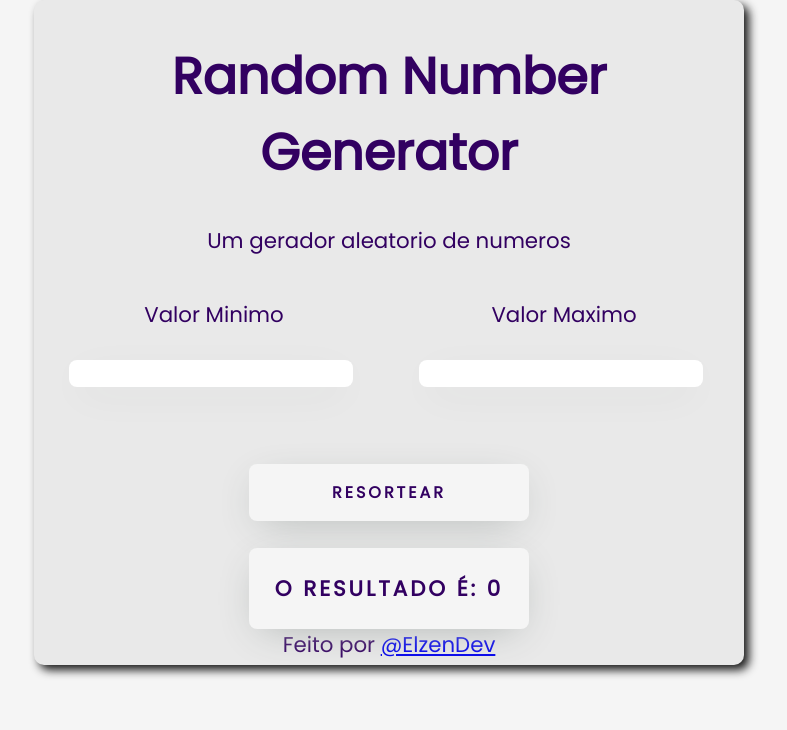
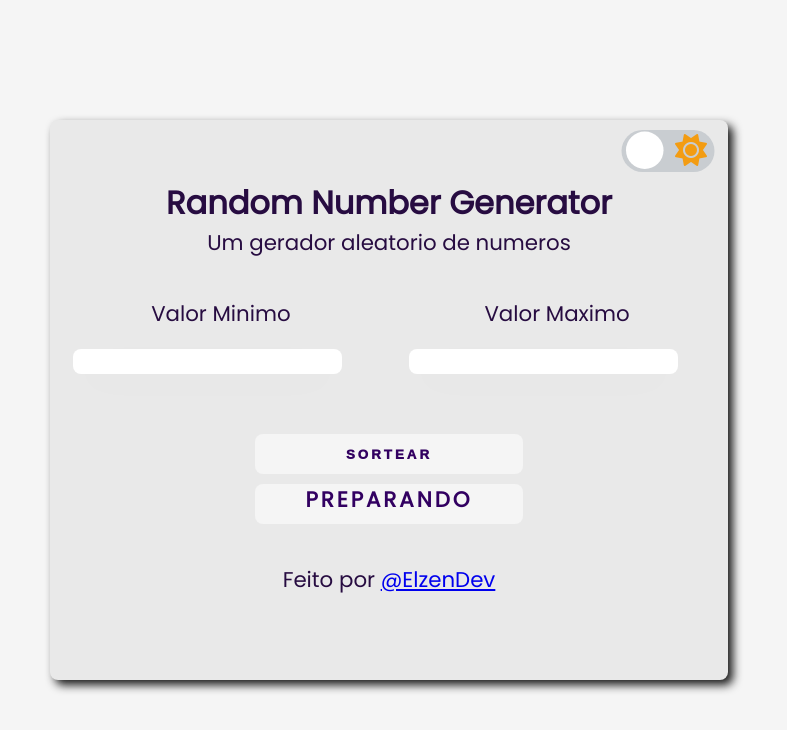
Before and after one commit to ElzenDev/RNG-Random_Number_Generator, a plain HTML site: page index.html in a window 1280 px wide. Both pictures are taken after a click on the button "Sortear". Shown: the whole page, without its empty margins (251-1038 px from the left). Drawn offline with Linux system fonts and the light colour scheme; a web font is replaced by a local one.

Commit message:
Add files via upload

```diff
--- a/index.html
+++ b/index.html
@@ -12,9 +12,18 @@
     <link href="https://fonts.googleapis.com/css2?family=Neucha&family=Poppins&display=swap" rel="stylesheet">
 </head>
 <body>
-    <script src="script.js"></script>
+    <div id="gerador">
 
-    <div id="gerador">
+        <div class="Theme">
+            <input type="checkbox" class="checkbox" id="chk">
+
+            <label class="label" id="label" for="chk">
+                <i class="fas fa-moon"></i>
+                <i class="fas fa-sun"></i>
+                <div class="ball" id="ball"></div>
+            </label>
+        </div>
+
         <div class="title">
             <h1>Random Number Generator</h1>
             <p>Um gerador aleatorio de numeros</p>
@@ -35,16 +44,20 @@
 
 
             </div>
-            <p>
-                <input type="button" value="Sortear" onclick="contar()"
+            <div>
+                <input type="button" value="Sortear" onclick="sortear()"
                 id="button">
-            </p>
+
+                <p id="res">Preparando</p>
+            </div>
         </div>
 
-        <div id="res">Preparando</div>
 
-        <footer>Feito por <a href="https://github.com/ElzenDev" target="_blank" rel="external"> @ElzenDev</a></footer>
+        <footer>Feito por  <a href="https://github.com/ElzenDev" target="_blank" rel="external">  @ElzenDev</a></footer>
     </div>
+
+    <script src="script.js"></script>
+    <script src="https://kit.fontawesome.com/998c60ef77.js" crossorigin="anonymous"></script>
 
 </body>
 </html>
--- a/script.js
+++ b/script.js
@@ -1,6 +1,24 @@
-//                ***FUNÇÕES***
 
-function contar(){
+const chk = document.getElementById('chk')
+const ger = document.getElementById('gerador')
+const ball = document.getElementById('ball')
+const label = document.getElementById('label')
+const button = document.getElementById('Sortear')
+let btn = document.getElementById('button')
+let res = document.getElementById('res')
+
+chk.addEventListener('change', ()=> {
+    document.body.classList.toggle('dark')
+    ger.classList.toggle('dark')
+    ball.classList.toggle('dark')
+    label.classList.toggle('dark')
+    btn.classList.toggle('dark')
+    res.classList.toggle('dark')
+})
+
+//                **SORTEIO DE NÚMEROS***
+
+function sortear(){
 
     //      ** VARIAVEIS **
     var maxR = document.getElementById('max_range')
@@ -9,25 +27,21 @@ function contar(){
     var minR = document.getElementById('min_range')
     var nMin = Number(minR.value)
 
-    var btn = document.getElementById('button')
-
-    var res = document.getElementById('res')
+    if(nMax > nMin){
+        var sorteio = Math.floor(Math.random() * ((nMax + 1) - nMin) + nMin ); // CALCULO DO NUMERO
 
 
-    var sorteio = Math.floor(Math.random() * (nMax - nMin) + nMin); // CALCULO DO NUMERO
-
-
-    res.innerHTML = 'O resultado é   ' + sorteio
+        res.innerHTML = sorteio
 
         //     **Verificações pós contagem**
 
-    if(res.innerHTML = 'O resultado é: ' + sorteio){
+        if(res.innerHTML = sorteio){
             btn.value = 'Resortear'
         }
 
         if(btn.value = 'Resortear'){
             btn.addEventListener('click', function(){
-            res.innerHTML = 'O resultado é: ' + sorteio
+                res.innerHTML = sorteio
 
             })
         }
@@ -35,5 +49,18 @@ function contar(){
 
 
         return Number(res)
+        }
+
+    else if(nMax < nMin){
+            window.alert('[ERROR] O Valor Máximo deve ser maior do que o Valor Minímo')
+        }
+
+    else{
+            window.alert('[ERROR] O Valores devem ser diferentes')
+        }
+
+
+
+
 
 }
--- a/style.css
+++ b/style.css
@@ -1,45 +1,174 @@
+* {
+    margin: 0;
+    padding: 0;
+    box-sizing: border-box;
+}
+
 body{
     background-color: whitesmoke;
     font-family: 'Neucha', cursive;
     font-family: 'Poppins', sans-serif;
+    display: flex;
+    flex-direction:column;
+    justify-content: center;
+    align-items: center;
     font-size: 16pt;
+    height: 100vh;
     margin: 0;
     padding: 0;
-    color:rgb(50, 0, 97)
+    color:rgb(39, 12, 65);
+    transition: background 0.35s linear;
 }
+/*         **** DARK THEME ****                             */
+body.dark{
+    background: #232c35;
+    color:rgb(224, 224, 224);
+}
+
+#gerador.dark{
+    color:rgb(224, 224, 224);
+    background: #191f25;
+    box-shadow: 5px 5px 10px rgba(8, 8, 8, 0.9);
+}
+
+#ball.dark{
+    background-color: #232c35;
+}
+
+#label.dark{
+    background-color: rgb(233, 233, 233);
+}
+#button.dark{
+    cursor: pointer;
+    background-color: #1e242b;
+    color: whitesmoke;
+}
+#button.dark:hover{
+    cursor: pointer;
+    background-color: #171c20;
+    color: rgb(219, 219, 219);
+}
+
+#res.dark{
+    background: #1e242b;
+    color: whitesmoke;
+}
+/*        **** THEME ****       */
+.checkbox{
+    opacity:0;
+    position: absolute;
+}
+/*top: 80px;
+    left: 290px;*/
+.label{
+    background-color: #c9cdd1;
+    border-radius: 100px;
+    cursor: pointer;
+    display: flex;
+    align-items: center;
+    justify-content:space-between;
+    padding: 5px;
+    position: relative;
+    height: 28px;
+    width: 62px;
+
+    transform: scale(1.5)
+}
+.label .ball{
+    background-color: rgb(255, 255, 255);
+    border-radius: 50%;
+    position: absolute;
+    top: 1px;
+    left: 3px;
+
+    height: 25px;
+    width: 25px;
+
+    transform: translateX(0px);
+    transition: transform 0.2s linear;
+}
+
+.checkbox:checked + .label .ball{
+    transform: translateX(32px);
+}
+
+.fa-moon{
+    left: 5px;
+    color: #f1c40f;
+}
+
+.fa-sun{
+    color: #f39c12;
+}
+
+.Theme{
+    position: relative;
+    display: flex;
+    justify-content: center;
+    align-items: center;
+    height: 7vh;
+}
+.Theme label{
+    margin-left: 83%;
+}
+
+/*      **** GERADOR ****          */
+
 #gerador{
+    align-items: center;
     justify-content: center;
     text-align: center;
     background-color:rgb(233, 233, 233);
-    border-radius: 10px;
-    padding: 5px;
-    width: 700px;
-    margin: auto;
+    border-radius: 8px;
+    height: 70vh;
+    padding: 3px;
+    width: 53vw;
     box-shadow: 5px 5px 10px rgba(0, 0, 0, 0.9);
 }
-input{
+#max_range{
+    text-align: center;
     width: 80%;
     font-family: 'Neucha', cursive;
     font-family: 'Poppins', sans-serif;
     font: bold;
     font-size: 12pt;
-    margin: 30px;
+    margin: 20px;
     border: 10px;
-    border: 30px;
+    /*border: 30px;*/
     border-color: rgb(50, 0, 97);
     border-radius: 8px;
-    outline: none;
+    outline: rgb(99, 20, 173);
     text-transform: uppercase;
     font-weight: 1000;
     letter-spacing: 3px;
     color:rgb(50, 0, 97);
     box-shadow: 0px 10px 40px -12px #aeb3b1 ;
 }
+
+#min_range{
+    text-align: center;
+    width: 80%;
+    font-family: 'Neucha', cursive;
+    font-family: 'Poppins', sans-serif;
+    font: bold;
+    font-size: 12pt;
+    margin: 20px;
+    border: 10px;
+   /* border: 30px;*/
+    border-color: rgb(50, 0, 97);
+    border-radius: 8px;
+    outline: rgb(99, 20, 173);
+    text-transform: uppercase;
+    font-weight: 1000;
+    letter-spacing: 3px;
+    color:rgb(50, 0, 97);
+    box-shadow: 0px 10px 40px -12px #aeb3b1 ;
+}
+
 #button{
-    bottom: 0px;
+    margin-bottom: 10px;
     width: 40%;
-    padding: 16px 0px;
-    margin: 5px;
+    height: 5vh;
     border: none;
     border-radius: 8px;
     outline: none;
@@ -48,16 +177,23 @@ input{
     letter-spacing: 3px;
     color:rgb(50, 0, 97);
     background: whitesmoke;
+    transition: font-size 0.5s;
+}
+
+#button:hover{
+    font-size: 0.8em;
     cursor: pointer;
-    box-shadow: 0px 10px 40px -12px #aeb3b1 ;
+    background-color: rgb(253, 252, 252);
+    color: rgb(70, 8, 128);
 }
+
 h1{
-    font-size: 38pt;
+    font-size: 24pt;
 }
 .title{
     text-align: center;
     justify-content: center;
-    margin: 0;
+    margin-bottom: 20px;
     text-align: center;
 }
 
@@ -66,6 +202,7 @@ h1{
     flex-direction:row;
     justify-content: center;
     text-align:center;
+    margin: 40px 0px;
 }
 
 #valorMax{
@@ -82,13 +219,10 @@ h1{
     text-align:center;
 }
 #res{
-    position: relative;
-    align-items: center;
-    justify-content: center;
-    bottom: 0px;
+    margin-left: 30%;
+    margin-right: 30%;
     width: 40%;
-    padding: 25px 0px;
-    margin: auto;
+    height: 5vh;
     border: none;
     border-radius: 8px;
     outline: none;
@@ -97,5 +231,9 @@ h1{
     letter-spacing: 3px;
     color:rgb(50, 0, 97);
     background: whitesmoke;
-    box-shadow: 0px 10px 40px -12px #aeb3b1 ;
+
 }
+
+footer{
+    margin-top: 40px;
+}
```
Lines whose indentation alone changed are shown as unchanged.
